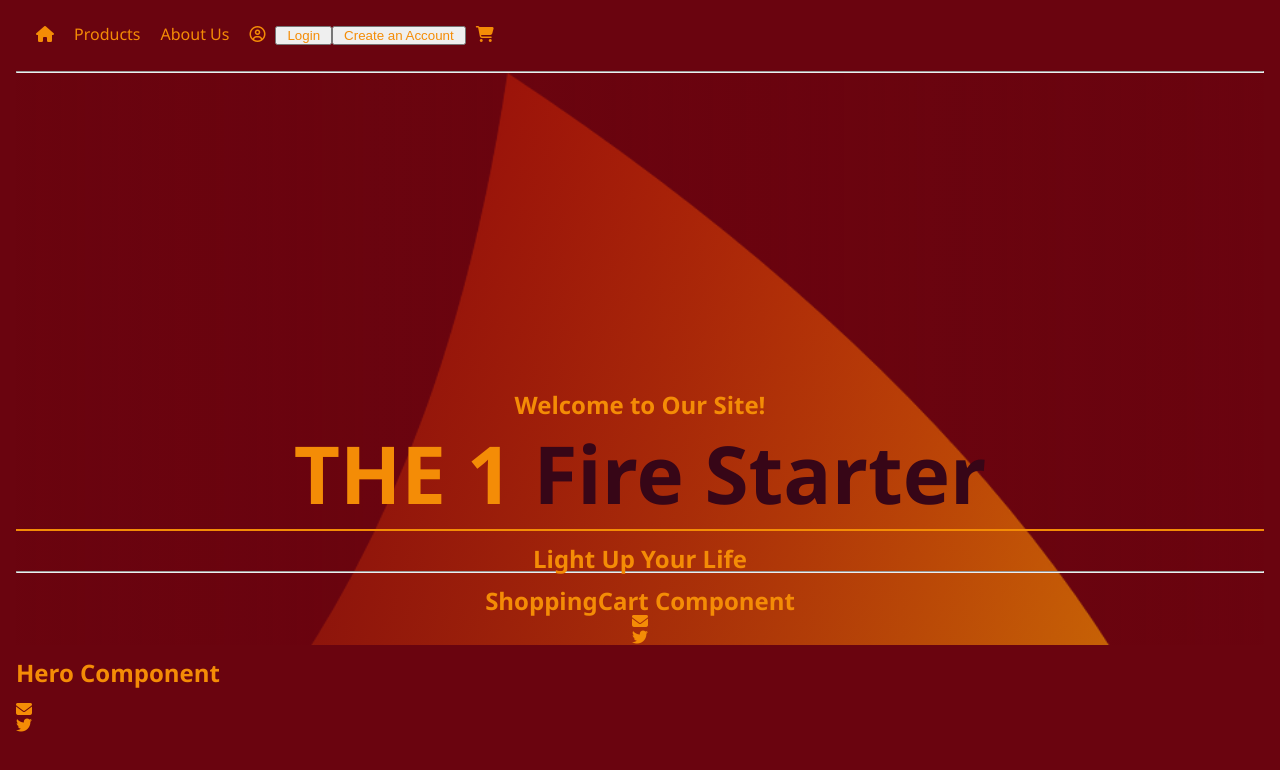
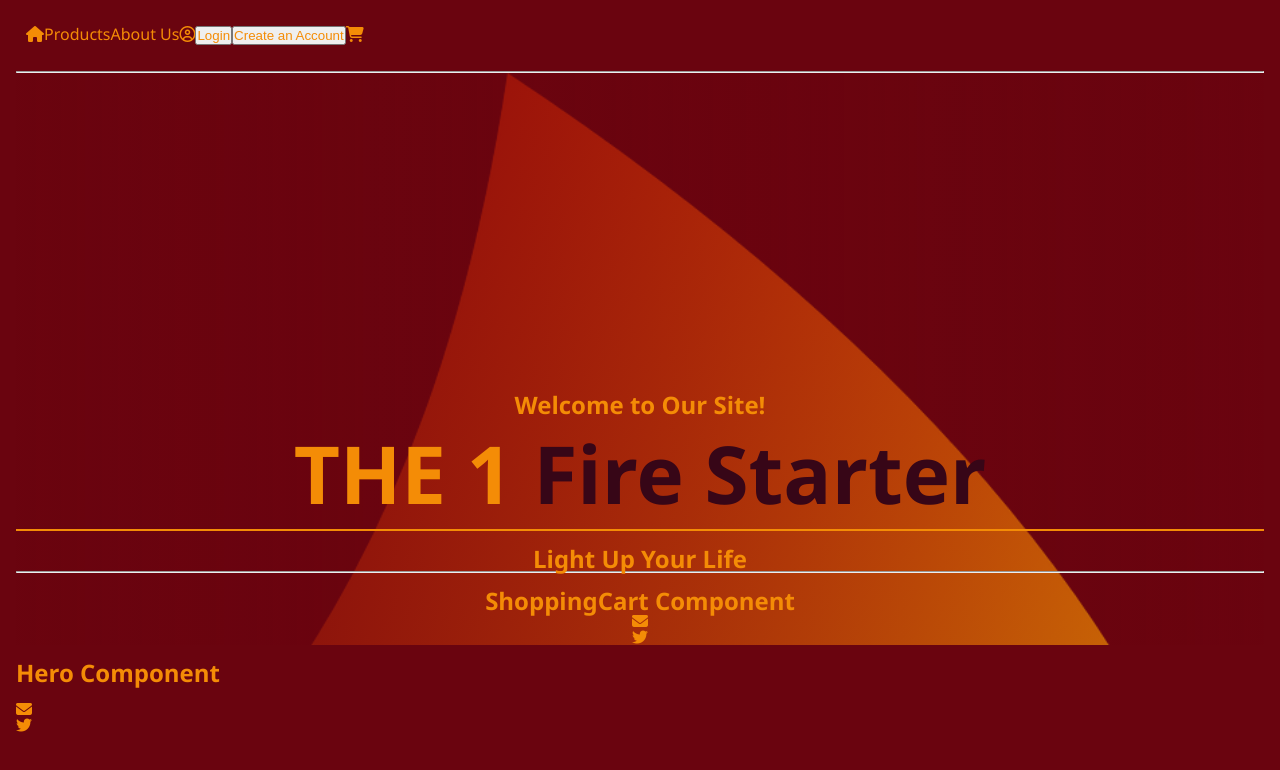
Before and after one commit to philnash/react-express-starter, a React (Create React App) app: page / in a window 1280 px wide. Shown: the top 770 px of the page. Built offline with nearby package versions, Linux system fonts and the light colour scheme; some icons are missing.

Commit message:
updated usercontroller and fixed classname in navbar

```diff
--- a/package.json
+++ b/package.json
@@ -18,6 +18,7 @@
     "json-web-token": "^3.2.0",
     "path": "^0.12.7",
     "json-web-token": "^3.2.0",
+    "path": "^0.12.7",
     "pg": "^8.8.0",
     "pino": "^8.8.0",
     "react": "^17.0.2",
--- a/src/components/Navbar.js
+++ b/src/components/Navbar.js
@@ -8,38 +8,34 @@ function Navigation() {
   return (
     <Navbar className="Navbar">
       <Nav>
-        <NavLink href="/home" to="./pages/home" className="Navbar">
-          <i class="fa-solid fa-house"></i>
+        <Navbar>
+          <NavLink href="/home" to="./pages/home">
+            <i className="fa-solid fa-house"></i>
           </NavLink>
-
-        <NavLink href="/products" to="./pages/products" className="Navbar">
+          <NavLink href="/products" to="./pages/products">
             Products
           </NavLink>
-
-        <NavLink href="/aboutus" to="./pages/about_us" className="Navbar">
+          <NavLink href="/aboutus" to="./pages/about_us">
             About Us
           </NavLink>
-
           {/* I added the fontawesome icons for fun. Feel free to remove them or use them */}
-        <NavLink href="/profile" className="Navbar">
-          <i class="fa-regular fa-circle-user"></i>
+          <NavLink href="/profile">
+            <i className="fa-regular fa-circle-user"></i>
           </NavLink>
-
           <button>
-          <NavLink href="/login" to="./pages/login" className="Navbar">
+            <NavLink href="/login" to="./pages/login">
               Login
             </NavLink>
           </button>
-
           <button>
-          <NavLink href="/createuser" to="./pages/createuser" className="Navbar">
+            <NavLink href="/createuser" to="./pages/createuser">
               Create an Account
             </NavLink>
           </button>
-
-        <NavLink href="/checkout" className="Navbar">
-          <i class="fa fa-shopping-cart" aria-hidden="true"></i>
+          <NavLink href="/checkout">
+            <i className="fa fa-shopping-cart" aria-hidden="true"></i>
           </NavLink>
+        </Navbar>
       </Nav>
     </Navbar>
   );
```
Also changed, not shown: 2 other files (tests, documents, lock files or other folders). Lines whose indentation alone changed are shown as unchanged.
